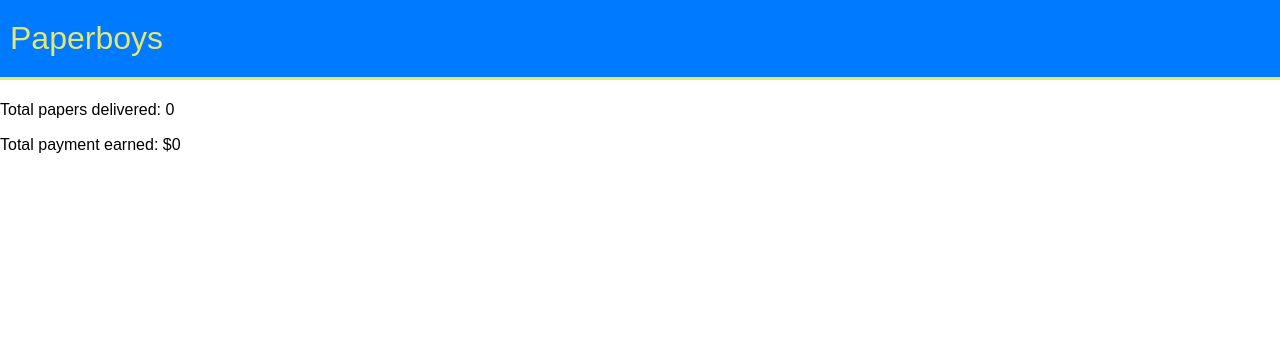
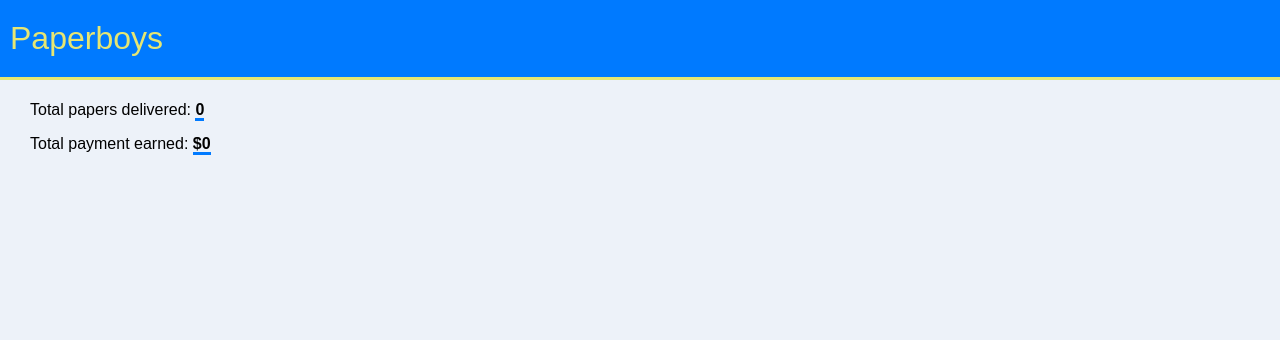
Before and after one commit to jeffreybyrne/django_paperboy, a Django app: page /home/ in a window 1280 px wide. Shown: the top 340 px of the page. Run offline with Django 3.2, Linux system fonts and the light colour scheme; data that the repository does not hold is empty.

Commit message:
finished the styling for the desktop version

```diff
--- a/django_paperboy/static/css/main.css
+++ b/django_paperboy/static/css/main.css
@@ -7,7 +7,44 @@
   background-color: #007aff;
   color: #E6E673;
   margin-top: 0;
+  margin-bottom: 0;
   font-weight: normal;
   padding: 20px 10px;
   border-bottom: 3px solid #E6E673;
 }
+
+.delivery-summary {
+  margin-top: 0;
+  padding-top: 5px;
+}
+
+body {
+  background-color: #EDF2F9;
+}
+
+.paperboy-header {
+  margin-left: 30px;
+  margin-right: 30px;
+  border-bottom: 2px solid black;
+}
+
+.paperboy-report {
+  margin-left: 30px;
+  margin-right: 30px;
+}
+
+.address-text {
+  display: inline;
+  font-weight: bold;
+  margin: auto 30px;
+}
+
+.delivery-summary {
+  margin-left: 30px;
+  margin-right: 30px;
+}
+
+.summary-total {
+  font-weight: bold;
+  border-bottom: 3px solid #007aff;
+}
--- a/django_paperboy/templates/index.html
+++ b/django_paperboy/templates/index.html
@@ -11,11 +11,13 @@
     <header>
       <h1 class='paperboy-main-header'>Paperboys</h1>
     </header>
-    <p>Total papers delivered: <span class='delivered-total'>{{ total_delivered }}</span></p>
-    <p>Total payment earned: <span class='earnings-total'>${{ total_earned }}</span></p>
+    <section class='delivery-summary'>
+      <p>Total papers delivered: <span class='summary-total'>{{ total_delivered }}</span></p>
+      <p>Total payment earned: <span class='summary-total'>${{ total_earned }}</span></p>
+    </section>
     {% for boy in paperboys %}
     <h2 class='paperboy-header'>{{ boy.name }}</h2>
-    <p>{{ boy.report }}</p>
+    <p class='paperboy-report'>{{ boy.report }}</p>
     <form class="" action="{% url 'deliver' %}" method="post">
       {% csrf_token %}
       <input type="hidden" name="boy_id" value="{{ boy.pk }}">
```
